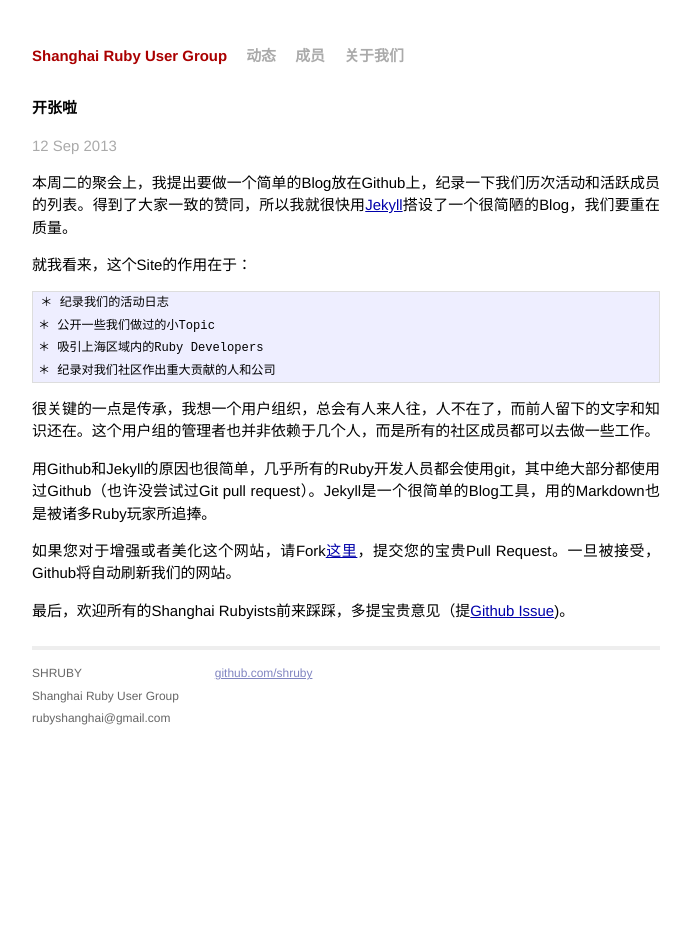
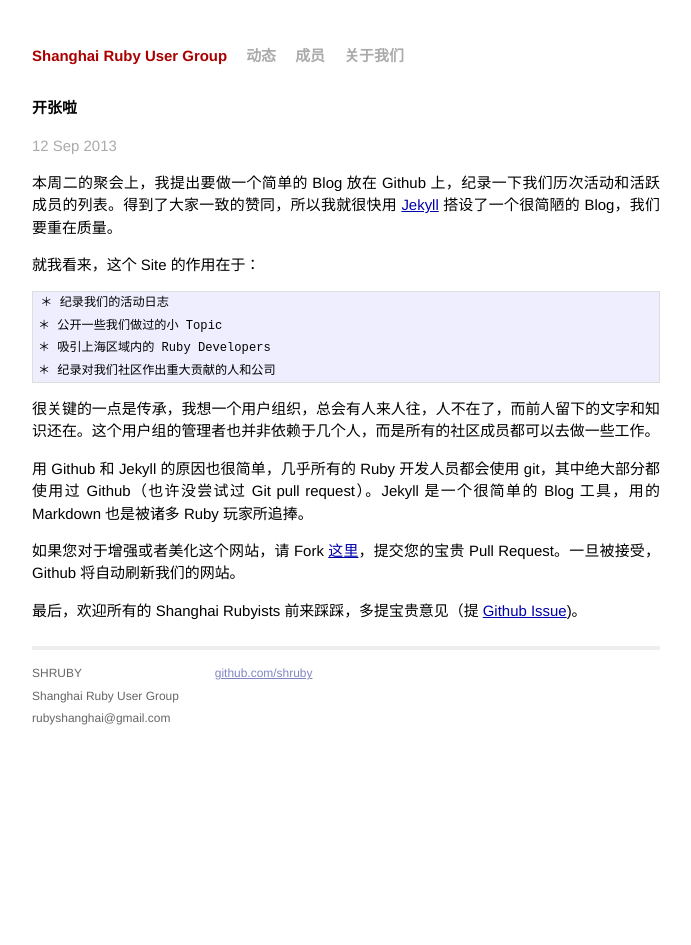
Before and after one commit to shruby/shruby.github.io, a Jekyll site: the page built from _posts/2013-09-12-welcome-to-jekyll.markdown, in a window 1280 px wide. Shown: the whole page, without its empty margins (294-985 px from the left). Built offline with Jekyll 4.4.1, drawn with Linux system fonts in a browser that asks for light colours; Markdown is read by kramdown in place of the engine named in the settings.

```diff
--- a/_posts/2013-09-12-welcome-to-jekyll.markdown
+++ b/_posts/2013-09-12-welcome-to-jekyll.markdown
@@ -5,22 +5,22 @@ date:   2013-09-12 13:14:07
 categories: jekyll update
 ---
 
-本周二的聚会上，我提出要做一个简单的Blog放在Github上，纪录一下我们历次活动和活跃成员的列表。得到了大家一致的赞同，所以我就很快用[Jekyll][jekyll]搭设了一个很简陋的Blog，我们要重在质量。
+本周二的聚会上，我提出要做一个简单的 Blog 放在 Github 上，纪录一下我们历次活动和活跃成员的列表。得到了大家一致的赞同，所以我就很快用 [Jekyll][jekyll] 搭设了一个很简陋的 Blog，我们要重在质量。
 
-就我看来，这个Site的作用在于：
+就我看来，这个 Site 的作用在于：
 
     ＊ 纪录我们的活动日志
-    ＊ 公开一些我们做过的小Topic
-    ＊ 吸引上海区域内的Ruby Developers
+    ＊ 公开一些我们做过的小 Topic
+    ＊ 吸引上海区域内的 Ruby Developers
     ＊ 纪录对我们社区作出重大贡献的人和公司
 
 很关键的一点是传承，我想一个用户组织，总会有人来人往，人不在了，而前人留下的文字和知识还在。这个用户组的管理者也并非依赖于几个人，而是所有的社区成员都可以去做一些工作。
 
-用Github和Jekyll的原因也很简单，几乎所有的Ruby开发人员都会使用git，其中绝大部分都使用过Github（也许没尝试过Git pull request）。Jekyll是一个很简单的Blog工具，用的Markdown也是被诸多Ruby玩家所追捧。
+用 Github 和 Jekyll 的原因也很简单，几乎所有的 Ruby 开发人员都会使用 git，其中绝大部分都使用过 Github（也许没尝试过 Git pull request）。Jekyll 是一个很简单的 Blog 工具，用的 Markdown 也是被诸多 Ruby 玩家所追捧。
 
-如果您对于增强或者美化这个网站，请Fork[这里][shruby]，提交您的宝贵Pull Request。一旦被接受，Github将自动刷新我们的网站。
+如果您对于增强或者美化这个网站，请 Fork [这里][shruby]，提交您的宝贵 Pull Request。一旦被接受，Github 将自动刷新我们的网站。
 
-最后，欢迎所有的Shanghai Rubyists前来踩踩，多提宝贵意见（提[Github Issue][issue])。
+最后，欢迎所有的 Shanghai Rubyists 前来踩踩，多提宝贵意见（提 [Github Issue][issue])。
 
 [shruby]: https://github.com/shruby/shruby.github.io
 [jekyll]: http://jekyllrb.com
```
Also changed, not shown: about.md (+2 -2 lines), members.md (+5 -5 lines).
